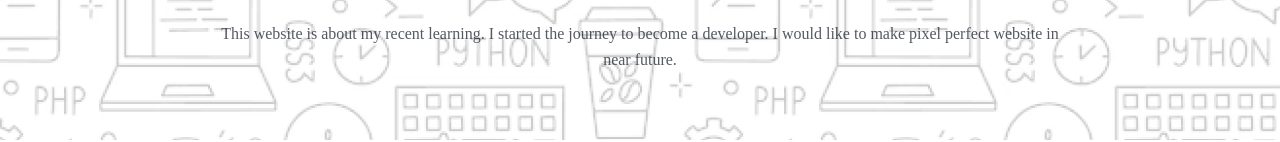
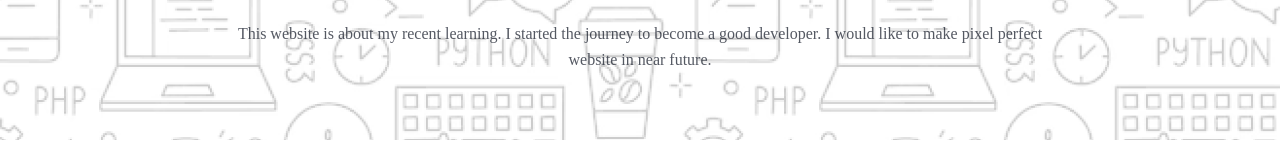
Before and after one commit to imtridib/Web_Projects, a plain HTML site: page index.html in a window 1280 px wide. Shown: the part 512-654 px from the top of the page. Drawn offline with Linux system fonts and the light colour scheme; a web font is replaced by a local one.

Commit message:
Forth commit

```diff
--- a/index.html
+++ b/index.html
@@ -18,7 +18,7 @@
           <div class="text-container">
             <h1>"In the near future, I hope to become a Developer."</h1>
             <p>
-             This website is about my recent learning. I started the journey to become a developer. I would like to make pixel perfect website in near future.
+             This website is about my recent learning. I started the journey to become a good developer. I would like to make pixel perfect website in near future.
             </p>
             <a href="#footer-section"><button class="btn">Contact with me</button></a>
           </div>
```
